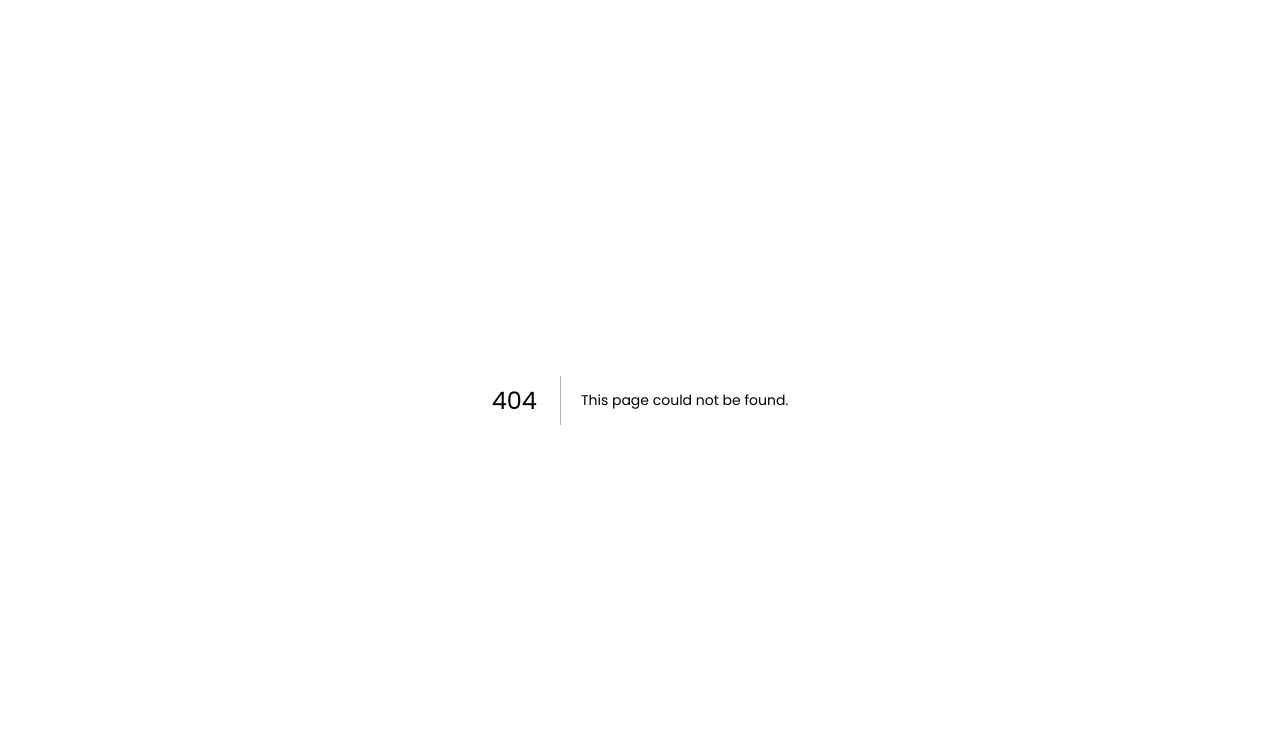
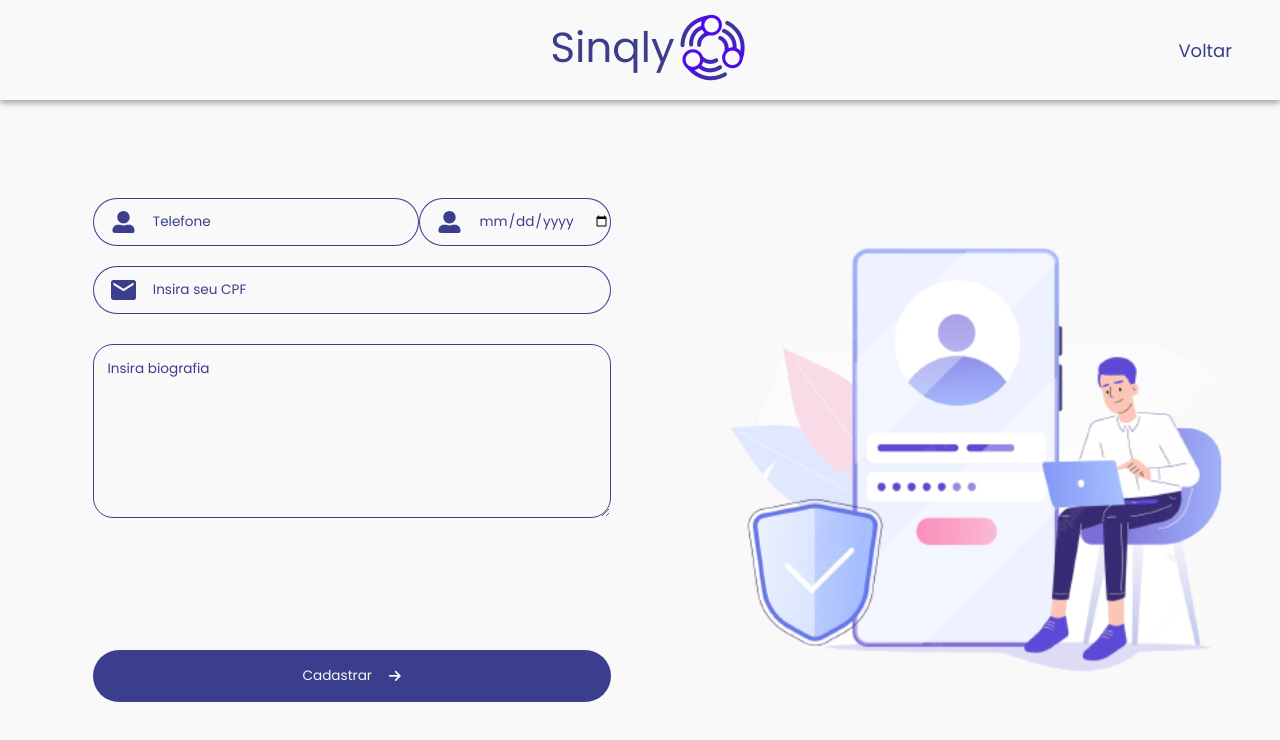
Before and after one commit to Sinqly/Website, a Next.js app: page /register/continue in a window 1280 px wide. Before the commit this address had no page. Shown: the top 740 px of the page. Built offline with nearby package versions, Linux system fonts and the light colour scheme.

Commit message:
feat: Development ContinueRegisterForm

```diff
--- /dev/null
+++ b/src/components/ContinueRegisterForm/index.tsx
@@ -0,0 +1,172 @@
+/* eslint @typescript-eslint/no-empty-interface: "off" */
+import { Formik } from 'formik'
+import { useRouter } from 'next/router'
+import React from 'react'
+import * as yup from 'yup'
+import {
+  Button,
+  ButtonDiv,
+  EmailIcon,
+  Input,
+  InputField,
+  InputGroup,
+  PasswordIcon,
+  UserIcon,
+  InputAndError,
+  ArrowRight,
+  BiographyInput,
+  BiographyInputField,
+} from './styles'
+
+interface formProps {}
+
+const ContinueRegisterForm: React.FC<formProps> = () => {
+  const TelephoneRegex = /^\([1-9]{2}\) (?:[2-8]|9[1-9])[0-9]{3}\-[0-9]{4}$/i
+
+  const cpfRegex =
+    /^([0-9]{2}[\.]?[0-9]{3}[\.]?[0-9]{3}[\/]?[0-9]{4}[-]?[0-9]{2})|([0-9]{3}[\.]?[0-9]{3}[\.]?[0-9]{3}[-]?[0-9]{2})$/i
+
+  const yupValidationSchema = yup.object().shape({
+    telephone: yup
+      .string()
+      .required('Telefone obrigatório')
+      .matches(TelephoneRegex, 'Telefone inválido'),
+
+    birthDate: yup.string().required('Data de nascimento obrigatória'),
+
+    cpf: yup
+      .string()
+      .required('CPF obrigatório')
+      .matches(cpfRegex, 'Cpf inválido'),
+
+    biography: yup
+      .string()
+      .min(25, 'Minimo de 25 caractres')
+      .required('Biografia obrigatória'),
+  })
+
+  const initialValues = {
+    telephone: '',
+    birthDate: '',
+    cpf: '',
+    biography: '',
+  }
+
+  const router = useRouter()
+
+  const handleSubmitForm = (props): void => {
+    localStorage.setItem('registerFirstData', JSON.stringify(props))
+    router.push('/register/continue')
+  }
+
+  const handleFocusInput = (id: string): void => {
+    document.getElementById(id)?.focus()
+  }
+
+  return (
+    <Formik
+      validateOnBlur={false}
+      validateOnChange={false}
+      onSubmit={handleSubmitForm}
+      initialValues={initialValues}
+      validationSchema={yupValidationSchema}
+    >
+      {({
+        values,
+        errors,
+        touched,
+        handleChange,
+        handleBlur,
+        handleSubmit,
+      }) => (
+        <form onSubmit={handleSubmit} style={{ width: '100%', minHeight: '85vh', display: 'flex', flexDirection: 'column', justifyContent: 'space-evenly', alignItems: 'center' }}>
+          <InputGroup>
+            <div>
+              <InputField className="double">
+                <InputAndError>
+                  <InputField>
+                    <UserIcon onClick={() => handleFocusInput('inputTel')} />
+                    <Input
+                      type="text"
+                      name="telephone"
+                      onBlur={handleBlur}
+                      value={values.telephone}
+                      onChange={handleChange}
+                      placeholder={'Telefone'}
+                      id={'inputTel'}
+                    />
+                  </InputField>
+                  <small className="error">
+                    {errors.telephone && touched.telephone && errors.telephone}
+                  </small>
+                </InputAndError>
+                <InputAndError>
+                  <InputField>
+                    <UserIcon
+                      onClick={() => handleFocusInput('inputBirthDate')}
+                    />
+                    <Input
+                      type="date"
+                      name="birthDate"
+                      onBlur={handleBlur}
+                      value={values.birthDate}
+                      onChange={handleChange}
+                      placeholder={'Data de nascimento'}
+                      id={'inputBirthDate'}
+                    />
+                  </InputField>
+                  <small className="error">
+                    {errors.birthDate && touched.birthDate && errors.birthDate}
+                  </small>
+                </InputAndError>
+              </InputField>
+            </div>
+
+            <InputAndError>
+              <InputField>
+                <EmailIcon onClick={() => handleFocusInput('inputCPF')} />
+                <Input
+                  type="text"
+                  name="cpf"
+                  onBlur={handleBlur}
+                  value={values.cpf}
+                  onChange={handleChange}
+                  placeholder={'Insira seu CPF'}
+                  id={'inputCPF'}
+                />
+              </InputField>
+              <small className="error">
+                {errors.cpf && touched.cpf && errors.cpf}
+              </small>
+            </InputAndError>
+
+            <InputAndError>
+              <BiographyInputField>
+                <BiographyInput
+                  name="biography"
+                  onBlur={handleBlur}
+                  value={values.biography}
+                  onChange={handleChange}
+                  placeholder={'Insira biografia'}
+                  id={'inputBiography'}
+                />
+              </BiographyInputField>
+              <small className="biographyError">
+                {errors.biography && touched.biography && errors.biography}
+              </small>
+            </InputAndError>
+          </InputGroup>
+
+          <ButtonDiv>
+            <Button type="submit">
+              Cadastrar
+              <ArrowRight />
+            </Button>
+          </ButtonDiv>
+        </form>
+      )}
+    </Formik>
+  )
+}
+
+export default ContinueRegisterForm
--- /dev/null
+++ b/src/components/ContinueRegisterForm/styles.tsx
@@ -0,0 +1,222 @@
+import styled from 'styled-components'
+
+import { IoIosLock } from 'react-icons/io'
+import { MdEmail } from 'react-icons/md'
+import { FaUserAlt } from 'react-icons/fa'
+import { ImArrowRight2 } from 'react-icons/im'
+
+export const InputGroup = styled.div`
+  display: flex;
+  flex-direction: column;
+
+  width: 100%;
+
+  margin-bottom: 24px;
+
+  & > div {
+    text-align: right;
+  }
+
+  & > div > a {
+    text-decoration: none;
+    font-size: 1.3em;
+    color: var(--dark-purple);
+  }
+
+  .error {
+    margin-right: 4%;
+    color: red;
+  }
+
+  .biographyError {
+    margin-right: 4%;
+    margin-top: 10%;
+    color: red;
+  }
+
+  .input-right {
+    margin-left: 16px;
+  }
+
+  @media screen and (max-width: 992px) {
+    .double {
+      flex-direction: column;
+      width: 100%;
+    }
+    .double > input {
+      width: 100%;
+    }
+    .input-right {
+      margin: 0;
+    }
+  }
+`
+
+export const ButtonDiv = styled.div`
+  width: 100%;
+  display: flex;
+  flex-direction: column;
+`
+
+export const Button = styled.button`
+  width: 100%;
+  padding: 16px 0;
+
+  border: none;
+  border-radius: 32px;
+
+  background-color: var(--dark-purple);
+  color: var(--white);
+
+  display: flex;
+  align-items: center;
+  justify-content: center;
+`
+export const InputAndError = styled.div`
+
+`
+
+export const InputField = styled.div`
+  width: 100%;
+
+  display: flex;
+  justify-content: space-between;
+  align-items: stretch;
+
+  color: var(--dark-purple);
+  &::placeholder {
+    color: var(--dark-purple);
+  }
+`
+export const BiographyInputField = styled.div`
+  width: 100%;
+  height: 174px;
+  margin-top: 2%;
+  display: flex;
+  justify-content: center;
+  align-items: center;
+
+  color: var(--dark-purple);
+  &::placeholder {
+    color: var(--dark-purple);
+  }
+`
+
+export const EmailIcon = styled(MdEmail)`
+  width: 10%;
+  min-width: 60px;
+  height: 48px;
+  padding: 8px 5px;
+
+  border: none;
+  border: 1px solid var(--dark-purple);
+  border-right: 0;
+  -webkit-border-top-left-radius: 30px;
+  -webkit-border-bottom-left-radius: 30px;
+`
+
+export const PasswordIcon = styled(IoIosLock)`
+  width: 10%;
+  min-width: 60px;
+  height: 48px;
+  padding: 8px 5px;
+
+  border: none;
+  border: 1px solid var(--dark-purple);
+  border-right: 0;
+  -webkit-border-top-left-radius: 30px;
+  -webkit-border-bottom-left-radius: 30px;
+`
+
+export const UserIcon = styled(FaUserAlt)`
+  width: 10%;
+  min-width: 60px;
+  height: 48px;
+  padding: 12px 5px;
+
+  border: none;
+  border: 1px solid var(--dark-purple);
+  border-right: 0;
+  -webkit-border-top-left-radius: 30px;
+  -webkit-border-bottom-left-radius: 30px;
+`
+
+export const Input = styled.input`
+  height: 48px;
+  width: 95%;
+
+  -webkit-border-top-right-radius: 30px;
+  -webkit-border-bottom-right-radius: 30px;
+  outline: none;
+  border: 1px solid var(--dark-purple);
+  border-left: 0;
+
+  font-size: 1em;
+  color: var(--dark-purple);
+
+  background: transparent;
+
+  &:-webkit-autofill {
+    -webkit-background-clip: text;
+  }
+
+  &::placeholder {
+    color: var(--dark-purple);
+
+    @media screen and (max-width: 768px) {
+      font-size: 1.3em;
+    }
+  }
+`
+
+export const BiographyInput = styled.textarea`
+  height: 174px;
+  width: 100%;
+  padding: 1rem;
+  border-radius: 20px;
+  outline: none;
+  border: 1px solid var(--dark-purple);
+
+  font-size: 1em;
+  color: var(--dark-purple);
+
+  background: transparent;
+
+  &:-webkit-autofill {
+    -webkit-background-clip: text;
+  }
+
+  &::placeholder {
+    color: var(--dark-purple);
+
+    @media screen and (max-width: 768px) {
+      font-size: 1.3em;
+    }
+  }
+`
+
+export const StayConnected = styled.div`
+  display: flex;
+  align-items: center;
+  gap: 16px;
+
+  margin-bottom: 40px;
+
+  & > input {
+    width: 30px;
+    height: 30px;
+  }
+
+  @media screen and (max-width: 768px) {
+    font-size: 1.3em;
+
+    & > input {
+      width: 20px;
+      height: 20px;
+    }
+  }
+`
+
+export const ArrowRight = styled(ImArrowRight2)`
+  margin-left: 16px;
+`
--- /dev/null
+++ b/src/pages/register/continue.tsx
@@ -0,0 +1,33 @@
+/* eslint @typescript-eslint/no-empty-interface: "off" */
+import React from 'react'
+import RegisterImage from '../../assets/Images/Register/RegisterImage.svg'
+
+import {
+  Main,
+  SectionLeft,
+  SectionRight,
+} from '../../styles/pages/SignInSignUp'
+
+import Header from '../../components/Header'
+import ContinueRegisterForm from '../../components/ContinueRegisterForm'
+
+interface loginProps {}
+
+const ContinueRegister: React.FC<loginProps> = () => {
+  return (
+    <>
+      <Header headerType={'SignInSignUp'} />
+      <Main>
+        <SectionLeft className={'section-left'}>
+          <ContinueRegisterForm />
+        </SectionLeft>
+
+        <SectionRight className={'section-right'}>
+          <RegisterImage />
+        </SectionRight>
+      </Main>
+    </>
+  )
+}
+
+export default ContinueRegister
--- a/src/styles/pages/SignInSignUp.ts
+++ b/src/styles/pages/SignInSignUp.ts
@@ -3,7 +3,7 @@ import styled from 'styled-components'
 export const Main = styled.div`
   min-height: 85vh;
   max-height: calc(100vh - 100px);
-  padding: 0 10%;
+  padding: 0 5%;
   padding-top: 200px;
   margin-top: auto;
   width: 100%;
@@ -44,8 +44,8 @@ export const SectionLeft = styled.section`
   align-items: flex-start;
 
   width: 50%;
-  height: 100%;
-  padding: 5%;
+  min-height: 85vh;
+  padding: 2.5%;
 `
 
 export const Texts = styled.div`
```
Also changed, not shown: src/components/RegisterForm/index.tsx (+8 -10 lines), src/pages/register/index.tsx (renamed from src/pages/register.tsx, +4 -4 lines).
